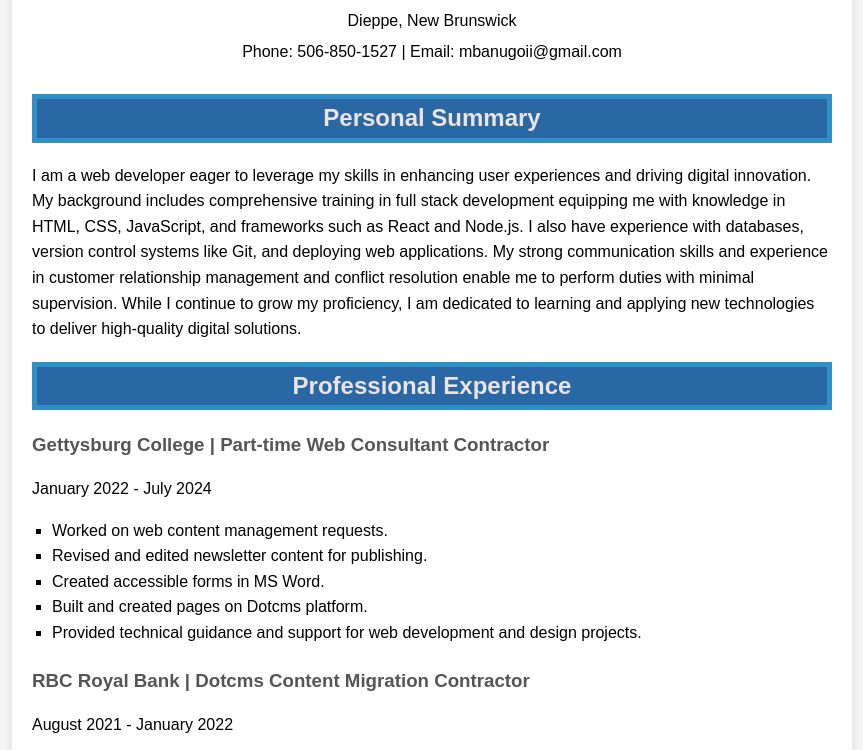
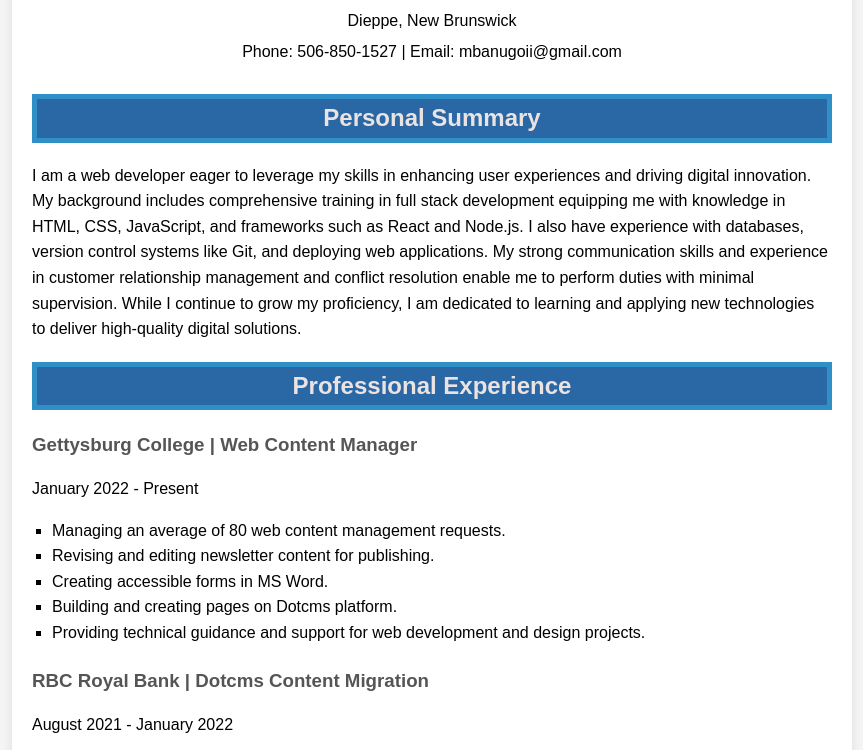
Before and after one commit to imbanu1/My-web-portfolio, a plain HTML site: page resume.html in a window 1280 px wide. Shown: the part 146-896 px from the top of the page, without its empty margins (208-1071 px from the left). Drawn offline with Linux system fonts and the light colour scheme.

Commit message:
updated resume.html content

```diff
--- a/resume.html
+++ b/resume.html
@@ -73,17 +73,17 @@
 
     <div class="section experience">
         <h2>Professional Experience</h2>
-        <h3>Gettysburg College | Part-time Web Consultant Contractor</h3>
-        <p>January 2022 - July 2024</p>
+        <h3>Gettysburg College | Web Content Manager</h3>
+        <p>January 2022 - Present</p>
         <ul>
-            <li>Worked on web content management requests.</li>
-            <li>Revised and edited newsletter content for publishing.</li>
-            <li>Created accessible forms in MS Word.</li>
-            <li>Built and created pages on Dotcms platform.</li>
-            <li>Provided technical guidance and support for web development and design projects.</li>
+            <li>Managing an average of 80 web content management requests.</li>
+            <li>Revising and editing newsletter content for publishing.</li>
+            <li>Creating accessible forms in MS Word.</li>
+            <li>Building and creating pages on Dotcms platform.</li>
+            <li>Providing technical guidance and support for web development and design projects.</li>
         </ul>
 
-        <h3>RBC Royal Bank | Dotcms Content Migration Contractor</h3>
+        <h3>RBC Royal Bank | Dotcms Content Migration</h3>
         <p>August 2021 - January 2022</p>
         <ul>
             <li>Managed and published enabled applications.</li>
@@ -99,7 +99,7 @@
             <li>Assisted in system clean up and virus removal.</li>
         </ul>
 
-        <h3>QA Systems, Austin TX | IT Technician (AISD Contractor)</h3>
+        <h3>QA Systems - AISD, Austin TX | IT Technician</h3>
         <p>August 2019 - October 2019</p>
         <ul>
             <li>Provided hardware support to laptops, desktops, and peripherals.</li>
```
